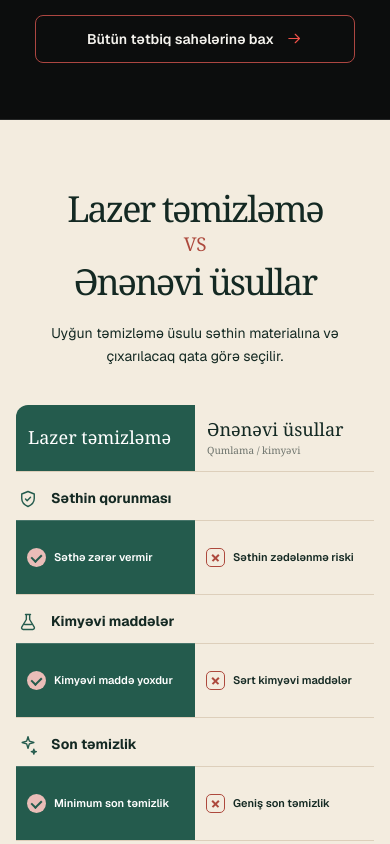
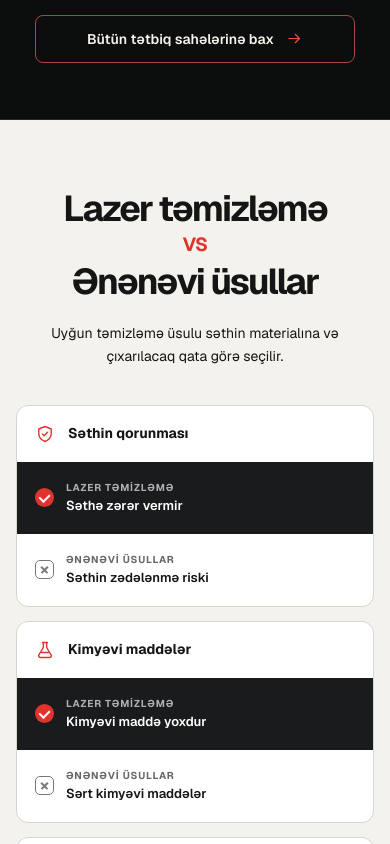
Before and after one commit to Kvseis/LaserX-Website, a Next.js app: page / in a window 390 px wide. Shown: the part 5400-6244 px from the top of the page. Built offline with nearby package versions, Linux system fonts and the light colour scheme.

Commit message:
Homepage comparison layout update

```diff
--- a/src/app/globals.css
+++ b/src/app/globals.css
@@ -281,34 +281,35 @@ h2 { margin: 0; font-size: clamp(42px, 5.1vw, 74px); line-height: 1.01; letter-s
 .technology-preview-cta:hover { color: #111; background: #fff; border-color: #fff; transform: translateY(-2px); }
 .technology-preview-cta:hover i { transform: rotate(5deg); }
 
-.methods { --method-green: #245b4d; color: #142923; background: #f3ecdf; }
+.methods { color: var(--ink); background: var(--paper); }
 .methods-layout { padding-top: clamp(140px, 11vw, 174px); display: flex; flex-direction: column; gap: 0; }
 .methods-copy { max-width: 1040px; margin: 0 auto; text-align: center; }
-.methods-copy h2 { margin: 0; font-family: Georgia, "Times New Roman", serif; font-size: clamp(38px, 5vw, 72px); line-height: 1.04; letter-spacing: -.055em; font-weight: 400; text-wrap: balance; }
-.methods-copy h2 em { margin-inline: .2em; color: #ad493d; font-size: .55em; font-style: normal; letter-spacing: -.02em; vertical-align: .13em; }
+.methods-copy h2 { margin: 0; display: flex; flex-direction: column; align-items: center; font-size: clamp(38px, 5vw, 72px); line-height: 1.04; letter-spacing: -.055em; font-weight: 650; text-wrap: balance; }
+.methods-copy h2 em { margin: .2em 0; color: var(--red); font-size: .48em; font-style: normal; letter-spacing: -.02em; }
 .methods-intro { max-width: 64ch; margin: 22px auto 0; font-size: 16px; line-height: 1.6; }
 .comparison-matrix { width: 100%; margin-top: clamp(46px, 5vw, 78px); }
 .comparison-head, .comparison-row { display: grid; grid-template-columns: minmax(0, 1.15fr) minmax(0, .9fr) minmax(0, 1.1fr); }
 .comparison-head { min-height: 66px; }
-.comparison-head b { min-width: 0; padding: 17px 24px; display: flex; flex-direction: column; justify-content: center; font-family: Georgia, "Times New Roman", serif; font-size: clamp(18px, 1.65vw, 24px); line-height: 1.1; font-weight: 400; }
-.comparison-head b:first-of-type { color: #fff; background: var(--method-green); border-radius: 17px 17px 0 0; }
-.comparison-head small { margin-top: 5px; color: #6e746d; font-family: inherit; font-size: 12px; }
+.comparison-head b { min-width: 0; padding: 17px 24px; display: flex; flex-direction: column; justify-content: center; font-size: clamp(18px, 1.65vw, 24px); line-height: 1.1; font-weight: 600; }
+.comparison-head b:first-of-type { color: #fff; background: var(--dark); border-radius: 17px 17px 0 0; }
+.comparison-head small { margin-top: 5px; color: #777; font-family: inherit; font-size: 12px; }
 .comparison-criterion, .comparison-value { min-width: 0; min-height: 65px; padding: 15px 24px; display: flex; align-items: center; gap: 13px; font-size: 14px; line-height: 1.35; }
-.comparison-criterion { border-top: 1px solid #ddcfbb; font-weight: 650; }
-.comparison-icon { flex: 0 0 22px; color: var(--method-green); }
+.comparison-criterion { border-top: 1px solid #d8d5cf; font-weight: 650; }
+.comparison-icon { flex: 0 0 22px; color: var(--red); }
 .comparison-value { font-weight: 560; }
-.laser-value { color: #fff; background: var(--method-green); border-top: 1px solid rgba(255,255,255,.16); }
+.laser-value { color: #fff; background: var(--dark); border-top: 1px solid rgba(255,255,255,.16); }
 .comparison-row:last-child .laser-value { border-radius: 0 0 17px 17px; }
-.traditional-value { border-top: 1px solid #ddcfbb; }
+.traditional-value { border-top: 1px solid #d8d5cf; }
 .comparison-mark { position: relative; width: 19px; height: 19px; flex: 0 0 19px; }
-.comparison-mark.good { background: #eabdb8; border-radius: 50%; }
-.comparison-mark.good::after { position: absolute; top: 4px; left: 6px; width: 5px; height: 8px; content: ''; border: solid #245b4d; border-width: 0 2px 2px 0; transform: rotate(45deg); }
-.comparison-mark.bad { border: 1.5px solid #ad493d; border-radius: 5px; }
-.comparison-mark.bad::before, .comparison-mark.bad::after { position: absolute; top: 8px; left: 4px; width: 9px; height: 1.5px; content: ''; background: #ad493d; transform: rotate(45deg); }
+.comparison-mark.good { background: var(--red); border-radius: 50%; }
+.comparison-mark.good::after { position: absolute; top: 4px; left: 6px; width: 5px; height: 8px; content: ''; border: solid #fff; border-width: 0 2px 2px 0; transform: rotate(45deg); }
+.comparison-mark.bad { border: 1.5px solid #777; border-radius: 5px; }
+.comparison-mark.bad::before, .comparison-mark.bad::after { position: absolute; top: 8px; left: 4px; width: 9px; height: 1.5px; content: ''; background: #777; transform: rotate(45deg); }
 .comparison-mark.bad::after { transform: rotate(-45deg); }
-.methods-steps { width: 100%; margin: 48px 0 0; padding: 23px 0 0; display: grid; grid-template-columns: repeat(3, minmax(0, 1fr)); gap: 22px; border-top: 1px solid #ddcfbb; list-style: none; }
-.methods-steps li { display: flex; gap: 12px; color: #52645b; font-size: 12px; line-height: 1.5; }
-.methods-steps li > span { flex: 0 0 auto; color: #ad493d; font-size: 11px; font-weight: 700; letter-spacing: .05em; }
+.comparison-mobile-label { display: none; }
+.methods-steps { width: 100%; margin: 48px 0 0; padding: 23px 0 0; display: grid; grid-template-columns: repeat(3, minmax(0, 1fr)); gap: 22px; border-top: 1px solid #d8d5cf; list-style: none; }
+.methods-steps li { display: flex; gap: 12px; color: #5d5d5d; font-size: 12px; line-height: 1.5; }
+.methods-steps li > span { flex: 0 0 auto; color: var(--red); font-size: 11px; font-weight: 700; letter-spacing: .05em; }
 
 .contact { position: relative; min-height: 720px; padding: 100px 4vw; display: flex; flex-direction: column; align-items: center; justify-content: center; overflow: hidden; color: #111; text-align: center; background: var(--paper-2); }
 .contact::before { position: absolute; top: 0; left: 4vw; right: 4vw; height: 1px; content: ''; background: rgba(17,17,17,.18); }
@@ -406,20 +407,20 @@ a:focus-visible, button:focus-visible, input:focus-visible, summary:focus-visibl
   .technology-preview-copy ul { margin-top: 28px; }
   .technology-preview-copy li { font-size: 13px; }
   .technology-preview-cta { width: max-content; max-width: 100%; margin-top: 32px; }
-  .methods-copy h2 { display: flex; flex-direction: column; align-items: center; font-size: clamp(35px, 9.2vw, 48px); }
-  .methods-copy h2 em { margin: 8px 0; font-size: .53em; vertical-align: initial; }
+.methods-copy h2 { font-size: clamp(35px, 9.2vw, 48px); }
+.methods-copy h2 em { margin: 8px 0; font-size: .53em; }
   .methods-intro { font-size: 14px; }
   .comparison-matrix { margin-top: 38px; }
-  .comparison-head, .comparison-row { grid-template-columns: repeat(2, minmax(0, 1fr)); }
-  .comparison-label-head { display: none; }
-  .comparison-head b { min-height: 66px; padding: 10px 12px; font-size: 18px; }
-  .comparison-head b:first-of-type { border-radius: 12px 0 0 0; }
-  .comparison-head small { font-size: 10px; }
-  .comparison-criterion { grid-column: 1 / -1; min-height: 0; padding: 17px 2px 11px; font-size: 14px; }
+.comparison-head { display: none; }
+.comparison-row { grid-template-columns: 1fr; margin-bottom: 14px; overflow: hidden; border: 1px solid #d8d5cf; border-radius: 12px; background: #fff; }
+.comparison-criterion { min-height: 0; padding: 18px; border-top: 0; font-size: 14px; }
   .comparison-icon { width: 20px; height: 20px; flex-basis: 20px; }
-  .comparison-value { min-height: 74px; padding: 13px 11px; gap: 8px; font-size: 11px; }
-  .comparison-value, .comparison-head b { overflow-wrap: anywhere; }
-  .comparison-row:last-child .laser-value { border-radius: 0 0 0 12px; }
+.comparison-value { min-height: 72px; padding: 13px 18px; gap: 12px; font-size: 13px; overflow-wrap: anywhere; }
+.comparison-value > span { display: flex; flex-direction: column; gap: 3px; }
+.comparison-mobile-label { display: block; font-size: 10px; font-weight: 700; letter-spacing: .08em; text-transform: uppercase; opacity: .65; }
+.laser-value { border-top: 0; }
+.traditional-value { border-top: 0; }
+.comparison-row:last-child .laser-value { border-radius: 0; }
   .methods-steps { margin-top: 30px; grid-template-columns: 1fr; gap: 9px; }
   .contact { min-height: 620px; padding: 82px 16px; }
   html:not(:lang(az)) .contact h2 { font-size: clamp(40px, 10vw, 54px); }
--- a/src/components/HomePage.tsx
+++ b/src/components/HomePage.tsx
@@ -72,8 +72,8 @@ export default function HomePage({ locale, copy }: { locale: Locale; copy: SiteC
           </div>
           {methods.rows.map(([laser, traditional], index) => <div className="comparison-row" role="row" key={laser}>
             <strong className="comparison-criterion" role="rowheader"><ComparisonIcon index={index} />{methods.rowLabels[index]}</strong>
-            <span className="comparison-value laser-value" role="cell"><i className="comparison-mark good" aria-hidden="true" />{laser}</span>
-            <span className="comparison-value traditional-value" role="cell"><i className="comparison-mark bad" aria-hidden="true" />{traditional}</span>
+            <span className="comparison-value laser-value" role="cell"><i className="comparison-mark good" aria-hidden="true" /><span><small className="comparison-mobile-label" aria-hidden="true">{methods.laser}</small>{laser}</span></span>
+            <span className="comparison-value traditional-value" role="cell"><i className="comparison-mark bad" aria-hidden="true" /><span><small className="comparison-mobile-label" aria-hidden="true">{methods.traditional}</small>{traditional}</span></span>
           </div>)}
         </div>
         <ul className="methods-steps">
```
